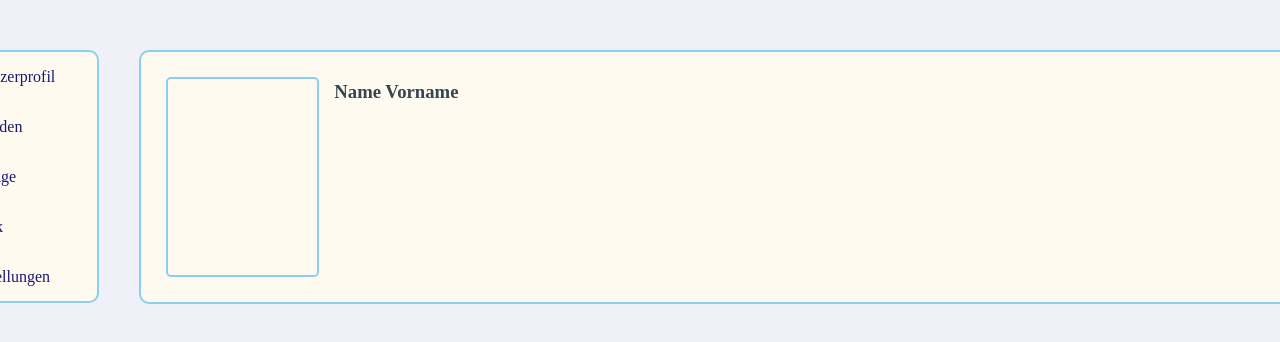
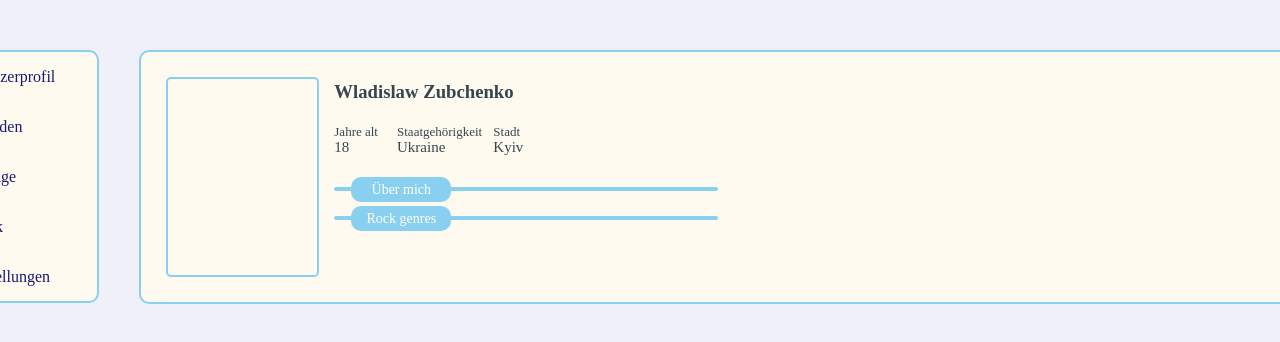
Before and after one commit to ilhmpy/rockgram, a React (Create React App) app: page /profile in a window 1280 px wide. Shown: the top 342 px of the page. Built offline with nearby package versions, Linux system fonts and the light colour scheme; a web font is replaced by a local one.

Commit message:
add new profile fields

```diff
--- a/package.json
+++ b/package.json
@@ -20,6 +20,7 @@
     "react-i18next": "^12.2.0",
     "react-router-dom": "^6.9.0",
     "react-scripts": "5.0.1",
+    "react-spring": "^9.7.1",
     "styled-components": "^5.3.8",
     "typescript": "^4.9.5",
     "web-vitals": "^2.1.4"
--- a/src/AppContext.tsx
+++ b/src/AppContext.tsx
@@ -1,12 +1,53 @@
-import { createContext, FC } from "react";
+import { createContext, FC, useState } from "react";
 
-interface Contextinterface {}
+enum RockGenres {
+    goticrock,
+    hardrock,
+    punkrock,
+    hardcore,
+    deathcore,
+    metalcore,
+    heavymetal,
+    glammetal,
+    goticmetal,
+    blackmetal,
+    paganmetal,
+    symphonicblackmetal,
+    deathmetal,
+    symphonicdeathmetal,
+}
 
-const Context = createContext<Contextinterface>({});
+type User = {
+    name: string;
+    yearsOld: number;
+    citizensheep: string;
+    city: string;
+    aboutme: string;
+    rockGenres: RockGenres[];
+}
+
+interface Contextinterface {
+    user: User | null;
+}
+
+export const Context = createContext<Contextinterface>({
+    user: null
+});
 
 export const AppContext: FC<{ children: any }> = ({ children }) => {
+    const [user, setUser] = useState<User>({
+        name: "Wladislaw Zubchenko",
+        yearsOld: 18,
+        citizensheep: "Ukraine",
+        city: "Kyiv",
+        aboutme: "Sed ut perspiciatis, unde omnis iste natus error sit voluptatem accusantium doloremque laudantium, totam rem aperiam eaque ipsa, quae ab illo inventore veritatis et quasi architecto beatae vitae dicta",
+        rockGenres: [0, 2, 4, 6, 8, 10, 12, 14],
+    });
+
     return (
-        <Context.Provider value={{}}>
+        <Context.Provider value={{
+            user,
+        }}>
             {children}
         </Context.Provider>
     )
--- /dev/null
+++ b/src/components/Loader/Loader.tsx
@@ -0,0 +1,120 @@
+import { FC, useEffect, useState } from "react";
+import styled from "styled-components";
+
+type LoaderType = {
+    children: any;
+    isLoad: boolean;
+}
+
+type LoadCircleItemType = {
+    view: number;
+}
+
+export const Loader: FC<LoaderType>  = ({ children, isLoad }) => {
+    const [loadCircles, setLoadCircles] = useState([100, 100, 100, 100, 100, 30]);
+
+    /* setTimeout(() => {
+        setLoadCircles((state) => {
+            let newState: number[] = [];
+            const oldItem = state.find((item) => item == 30);
+
+            if (oldItem) {
+                const oldIndex = state.indexOf(oldItem);
+                let newIndex = 0;
+
+                for (let i = 0; newState.length < state.length; i++) {
+                    newState = [100, ...newState];
+                }
+            }
+
+            return newState;
+        })
+    }, 5000);*/
+
+    if (isLoad) {
+        return (
+            <LoaderContainer>
+                <LoadCircle>
+                    {loadCircles.map((circle: number, idx) => (
+                        <LoadCircleItem key={idx} view={circle} />
+                    ))}
+                </LoadCircle>
+            </LoaderContainer>
+        )
+    }
+
+    return (
+        <div>
+            {children}
+        </div>
+    )
+}
+
+const LoaderContainer = styled.div`
+    width: 100%;
+    height: 400px;
+    background: rgb(255, 250, 240);
+    border-radius: 20px;
+    display: flex;
+    justify-content: center;
+    align-items: center;
+    cursor: not-allowed;
+`
+
+const LoadCircle = styled.div`
+    width: 70px;
+    height: 70px;
+    border-radius: 50%;
+    position: relative;
+    animation: 1s linear infinite spinner;
+
+    @keyframes spinner {
+        0% {
+            transform: rotate(0deg);
+        }
+
+        100% {
+            transform: rotate(360deg);
+        }
+    }
+`;
+
+const LoadCircleItem = styled.div<LoadCircleItemType>`
+    width: 20px;
+    height: 20px;
+    border-radius: 50%;
+    background: rgb(137, 207, 240);
+    position: absolute;
+    transition: 0.5s;
+    opacity: ${({ view }) => view}%;
+
+    &:nth-child(1) {
+        right: 25px;
+        top: -8px;
+    }
+
+    &:nth-child(2) {
+        top: 8px;
+        right: -6px;
+    }
+
+    &:nth-child(3) {
+        top: 8px;
+        left: -6px;
+    }
+
+    &:nth-child(4) {
+        bottom: 8px;
+        left: -6px;
+    }
+
+    &:nth-child(5) {
+        bottom: 8px;
+        right: -6px;
+    }
+
+    &:nth-child(6) {
+        bottom: -9px;
+        left: 25px;
+    }
+`
--- a/src/components/index.ts
+++ b/src/components/index.ts
@@ -4,3 +4,4 @@ export { Input } from "./Input/Input";
 export { Button } from "./Button/Button";
 export { Navigation } from "./Navigation/Navigation";
 export { WhiteContainer } from "./WhiteContainer/WhiteContainer"
+export { Loader } from "./Loader/Loader";
--- a/src/i18n/locales/de.ts
+++ b/src/i18n/locales/de.ts
@@ -18,7 +18,13 @@ export const de = {
         },
 
         ProfilePage: {
-
+            ProfileFields: {
+                years: "Jahre alt",
+                citizenship: "Staatgehörigkeit",
+                city: "Stadt",
+                aboutme: "Über mich",
+                genres: "Rock genres"
+            }
         },
 
         ValidErrors: {
--- a/src/pages/Profile/Profile.tsx
+++ b/src/pages/Profile/Profile.tsx
@@ -1,18 +1,56 @@
+import { useContext, useState } from "react";
+import { useTranslation } from "react-i18next"
 import styled from "styled-components"
 import { WhiteContainer } from "../../components"
+import { Context } from "../../AppContext";
+import { Loader } from "../../components";
+
+interface ProfileFieldType {
+    field: string;
+}
+
+interface ProfileDropType extends ProfileFieldType {
+    isHide: boolean;
+}
 
 export const Profile = () => {
+    const { t } = useTranslation();
+    const { user } = useContext(Context);
+    const [aboutMySelfHide, setAboutMySelfHide] = useState<boolean>(false);
+    const [rockGenresHide, setRockGenresHide] = useState<boolean>(false);
+
     return (
-        <div>
+        <Loader isLoad={user == null}>
             <WhiteContainer>
                 <Flex>
                     <ProfileAvatar></ProfileAvatar>
                     <ProfileBlock>
-                        <ProfileName>Name Vorname</ProfileName>
+                        <ProfileName>{user?.name}</ProfileName>
+                        <ProfileFields>
+                            <ProfileField field={t("ProfilePage.ProfileFields.years")}>{user?.yearsOld}</ProfileField>
+                            <ProfileField field={t("ProfilePage.ProfileFields.citizenship")}>{user?.citizensheep}</ProfileField>
+                            <ProfileField field={t("ProfilePage.ProfileFields.city")}>{user?.city}</ProfileField>
+                        </ProfileFields>
+                        <ProfileDrop
+                            isHide={aboutMySelfHide}
+                            onClick={() => setAboutMySelfHide(!aboutMySelfHide)}
+                            field={t("ProfilePage.ProfileFields.aboutme")}
+                        >
+                            <div>{user?.aboutme}</div>
+                        </ProfileDrop>
+                        <ProfileDrop
+                            isHide={rockGenresHide}
+                            onClick={() => setRockGenresHide(!rockGenresHide)}
+                            field={t("ProfilePage.ProfileFields.genres")}
+                        >
+                            <div>
+
+                            </div>
+                        </ProfileDrop>
                     </ProfileBlock>
                 </Flex>
             </WhiteContainer>
-        </div>
+        </Loader>
     )
 }
 
@@ -38,4 +76,94 @@ const ProfileBlock = styled.div`
 
 const ProfileName = styled.h3`
     line-height: 20px;
+    margin-bottom: 20px;
 `;
+
+const ProfileFields = styled.div`
+    display: flex;
+    width: 100%;
+    height: 30px;
+    margin-bottom: 35px;
+`;
+
+const ProfileField = styled.div<ProfileFieldType>`
+    font-size: 15px;
+    height: auto;
+    width: 9%;
+    line-height: 20px;
+    display: block;
+    position: relative;
+    padding-top: 15px;
+    margin-right: 10px;
+
+    &:first-child {
+        width: 5.5%;
+    }
+
+    ${({ field }) => (
+        field && `
+            &:before {
+                content: "${field}";
+                display: block;
+                position: absolute;
+                font-size: 13px;
+                top: 0;
+                width: 100%;
+            }
+        `
+    )}
+`;
+
+const ProfileDrop = styled.div<ProfileDropType>`
+    width: 40%;
+    position: relative;
+    border-radius: 20px;
+    border: 2px solid rgb(137, 207, 240);
+    font-size: 13px;
+    transition: 1s;
+    margin-bottom: 25px;
+    padding: 15px;
+    padding-top: 20px;
+
+    ${({ isHide }) => {
+        if (!isHide) {
+            return `
+                height: 0px;
+                padding: 0;
+            `;
+        } else {
+            return `
+                height: 83px;
+            `;
+        }
+    }}
+
+    div {
+        width: 100%;
+        height: 100%;
+        overflow: hidden;
+    }
+
+    ${({ field }) => (
+        field && `
+            &:before {
+                content: "${field}";
+                cursor: pointer;
+                width: 100px;
+                height: 25px;
+                display: flex;
+                position: absolute;
+                color: #fff;
+                font-size: 14px;
+                top: -12px;
+                left: 15px;
+                background: rgb(137, 207, 240);
+                border-radius: 10px;
+                padding: 3px;
+                box-sizing: border-box;
+                justify-content: center;
+                align-items: center;
+            }
+        `
+    )}
+`;
```
Also changed, not shown: 1 other file (tests, documents, lock files or other folders).
